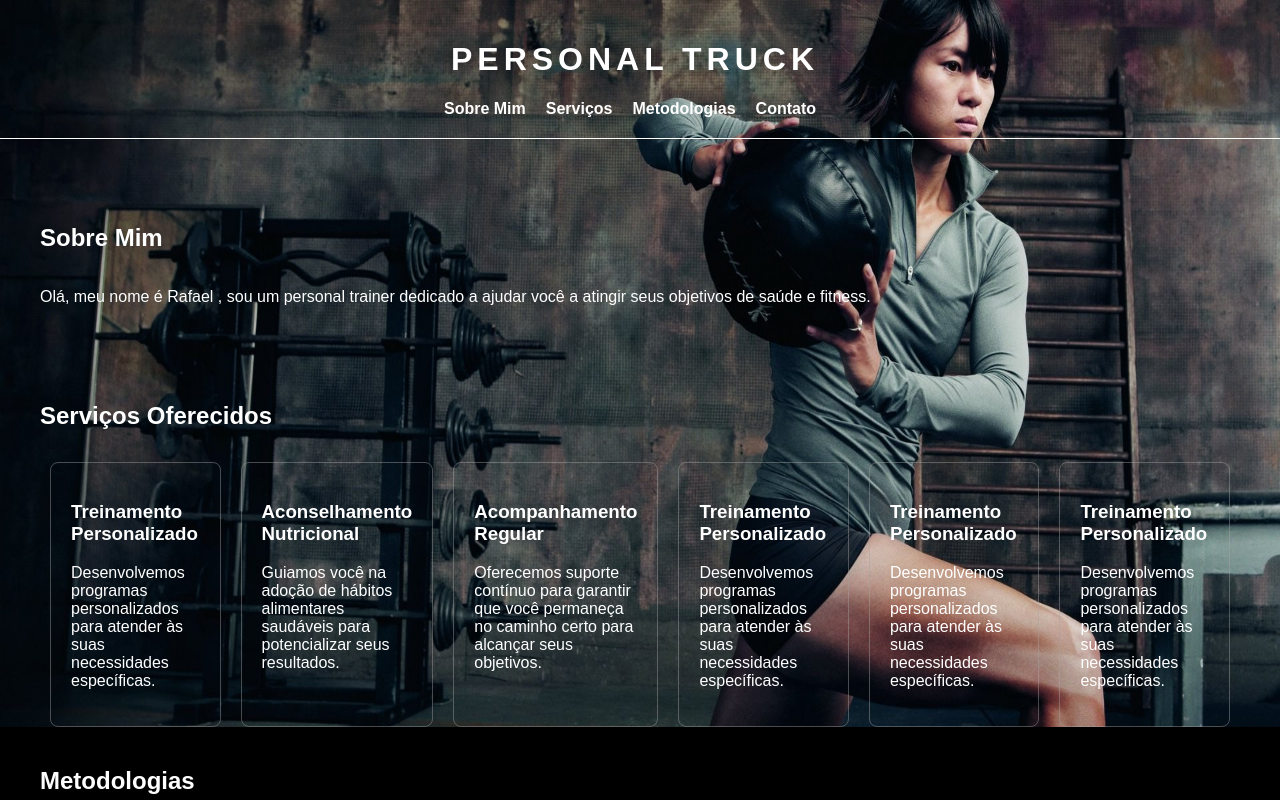
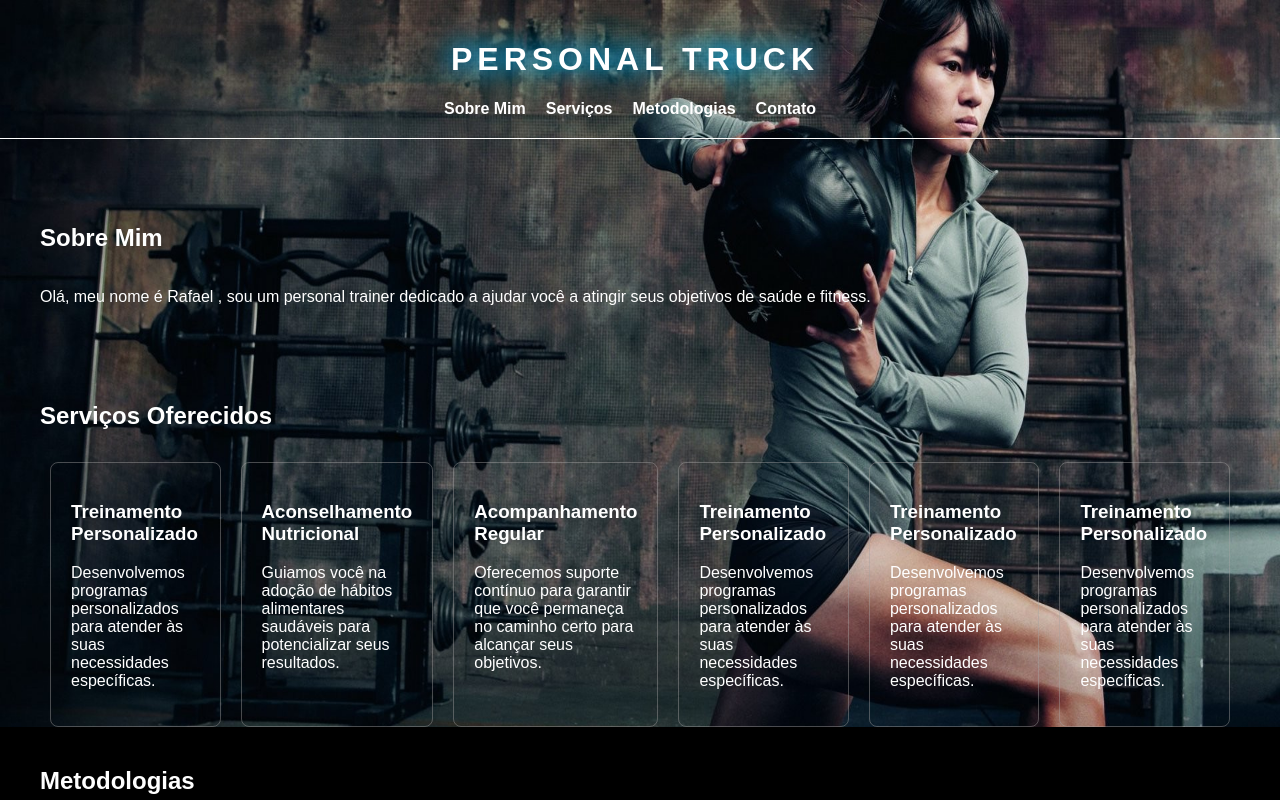
Before and after one commit to Guicoding01/PJ_rafa, a plain HTML site: page index.html in a window 1280 px wide. Shown: the top 800 px of the page. Drawn offline with Linux system fonts and the light colour scheme.

Commit message:
text css

```diff
--- a/style.css
+++ b/style.css
@@ -23,6 +23,7 @@ body {
     letter-spacing: 5px;
     text-transform: uppercase;
     margin-right: 10px;
+    text-shadow: 0 0 20px #00aeff,0 0 40px #00e1ff;
   }
    h2{
     color: white;
```
